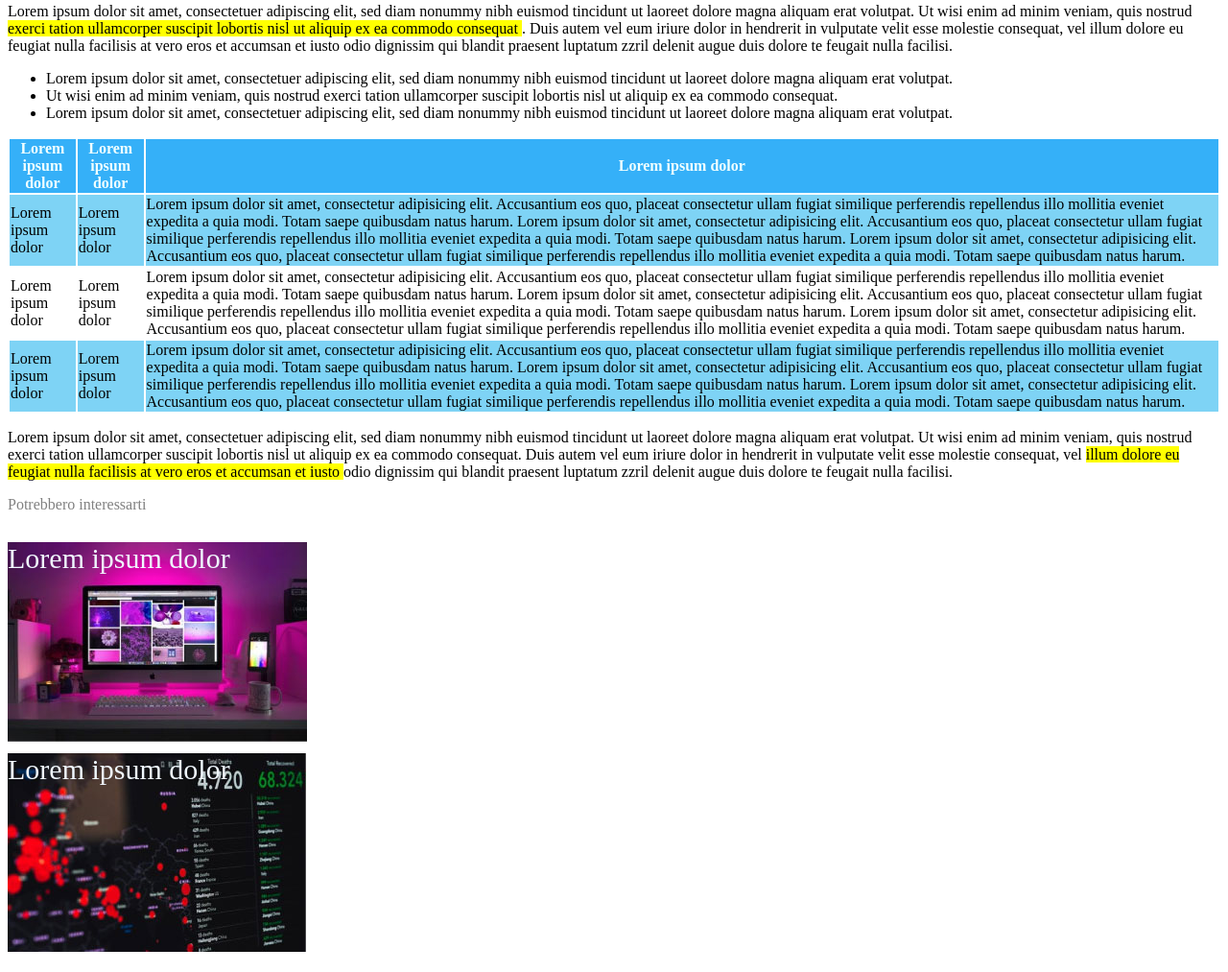
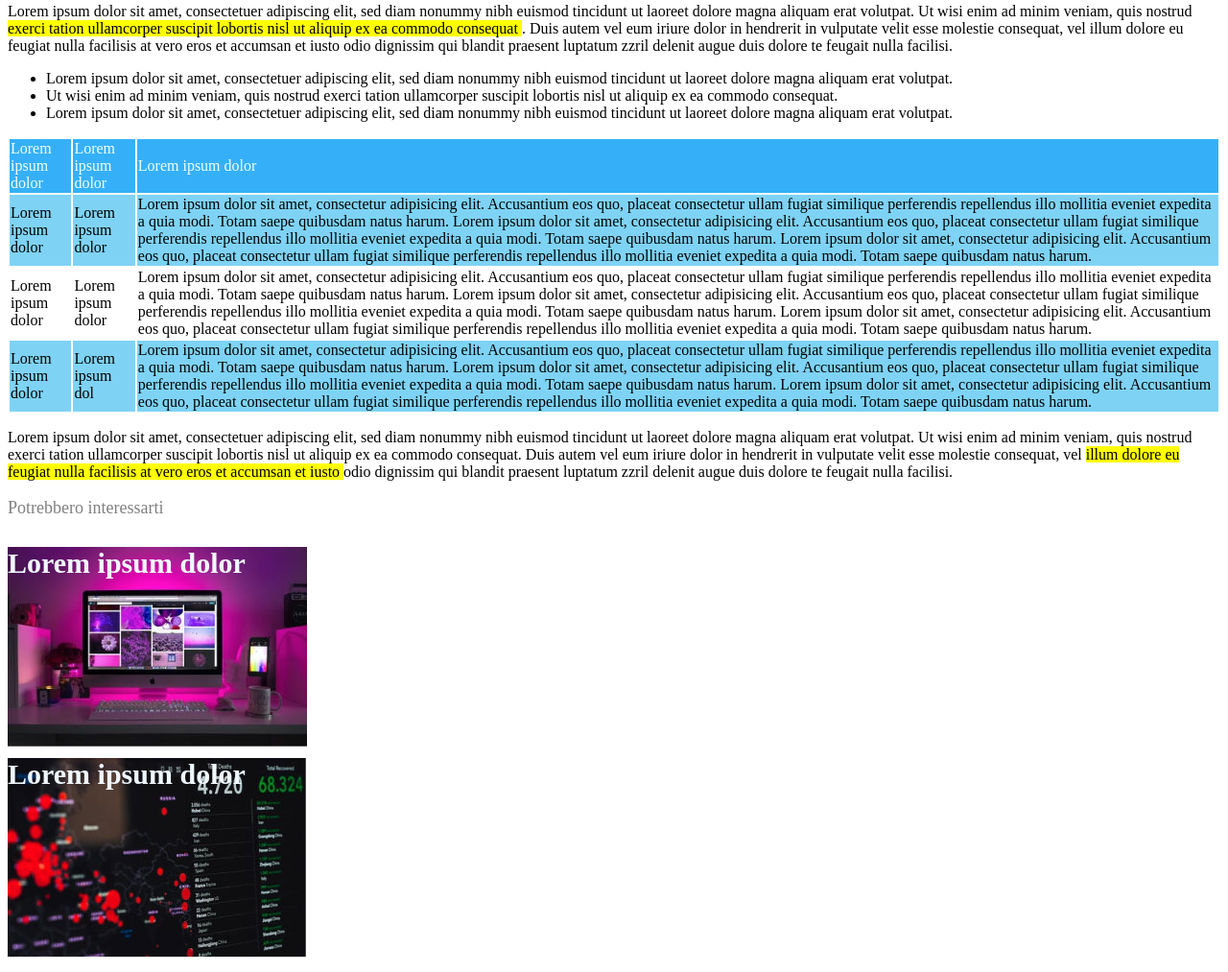
Before and after one commit to ItsKristian01/html-css-booleaner, a plain HTML site: page index.html in a window 1280 px wide. Shown: the part 862-1875 px from the top of the page at 96% size. Drawn offline with Linux system fonts and the light colour scheme.

Commit message:
add: unfinished table

```diff
--- a/css/style.css
+++ b/css/style.css
@@ -62,14 +62,16 @@
 .ilum-dolore {
     background-color: yellow;
 }
+/* MAIN */
+
+/*FOOTER */
 
 .interest {
     color: gray;
+    font-size: large;
 }
 
-/* MAIN */
 
-/*FOOTER */
 .text-immage {
     background-image: url(../img/monitor.jpg);
     background-repeat: no-repeat;
--- a/index.html
+++ b/index.html
@@ -49,9 +49,9 @@
       <table>
         <thead>
           <tr class="table-start">
-           <th>Lorem ipsum dolor</th>
-           <th>Lorem ipsum dolor</th>
-           <th>Lorem ipsum dolor</th>
+           <td>Lorem ipsum dolor</td>
+           <td>Lorem ipsum dolor</td>
+           <td>Lorem ipsum dolor</td>
           </tr>
 
           <tbody>
@@ -69,8 +69,8 @@
 
             <tr class="table-body">
               <td>Lorem ipsum dolor</td>
-              <td>Lorem ipsum dolor</td>
-              <td >Lorem ipsum dolor sit amet, consectetur adipisicing elit. Accusantium eos quo, placeat consectetur ullam fugiat similique perferendis repellendus illo mollitia eveniet expedita a quia modi. Totam saepe quibusdam natus harum. Lorem ipsum dolor sit amet, consectetur adipisicing elit. Accusantium eos quo, placeat consectetur ullam fugiat similique perferendis repellendus illo mollitia eveniet expedita a quia modi. Totam saepe quibusdam natus harum. Lorem ipsum dolor sit amet, consectetur adipisicing elit. Accusantium eos quo, placeat consectetur ullam fugiat similique perferendis repellendus illo mollitia eveniet expedita a quia modi. Totam saepe quibusdam natus harum.</td>
+              <td>Lorem ipsum dol</td>
+              <td>Lorem ipsum dolor sit amet, consectetur adipisicing elit. Accusantium eos quo, placeat consectetur ullam fugiat similique perferendis repellendus illo mollitia eveniet expedita a quia modi. Totam saepe quibusdam natus harum. Lorem ipsum dolor sit amet, consectetur adipisicing elit. Accusantium eos quo, placeat consectetur ullam fugiat similique perferendis repellendus illo mollitia eveniet expedita a quia modi. Totam saepe quibusdam natus harum. Lorem ipsum dolor sit amet, consectetur adipisicing elit. Accusantium eos quo, placeat consectetur ullam fugiat similique perferendis repellendus illo mollitia eveniet expedita a quia modi. Totam saepe quibusdam natus harum.</td>
             </tr>
           </tbody>
           </thead>
@@ -89,8 +89,8 @@
       <!-- /They might interest you -->
 
       <!-- Immages with text -->
-      <p class="text-immage">Lorem ipsum dolor</p>
-      <p class="text-immage2">Lorem ipsum dolor</p>
+      <p class="text-immage"> <strong>Lorem ipsum dolor</strong></p>
+      <p class="text-immage2"> <strong>Lorem ipsum dolor</strong></p>
       <!-- Immages with text -->
 
     </footer>
```
